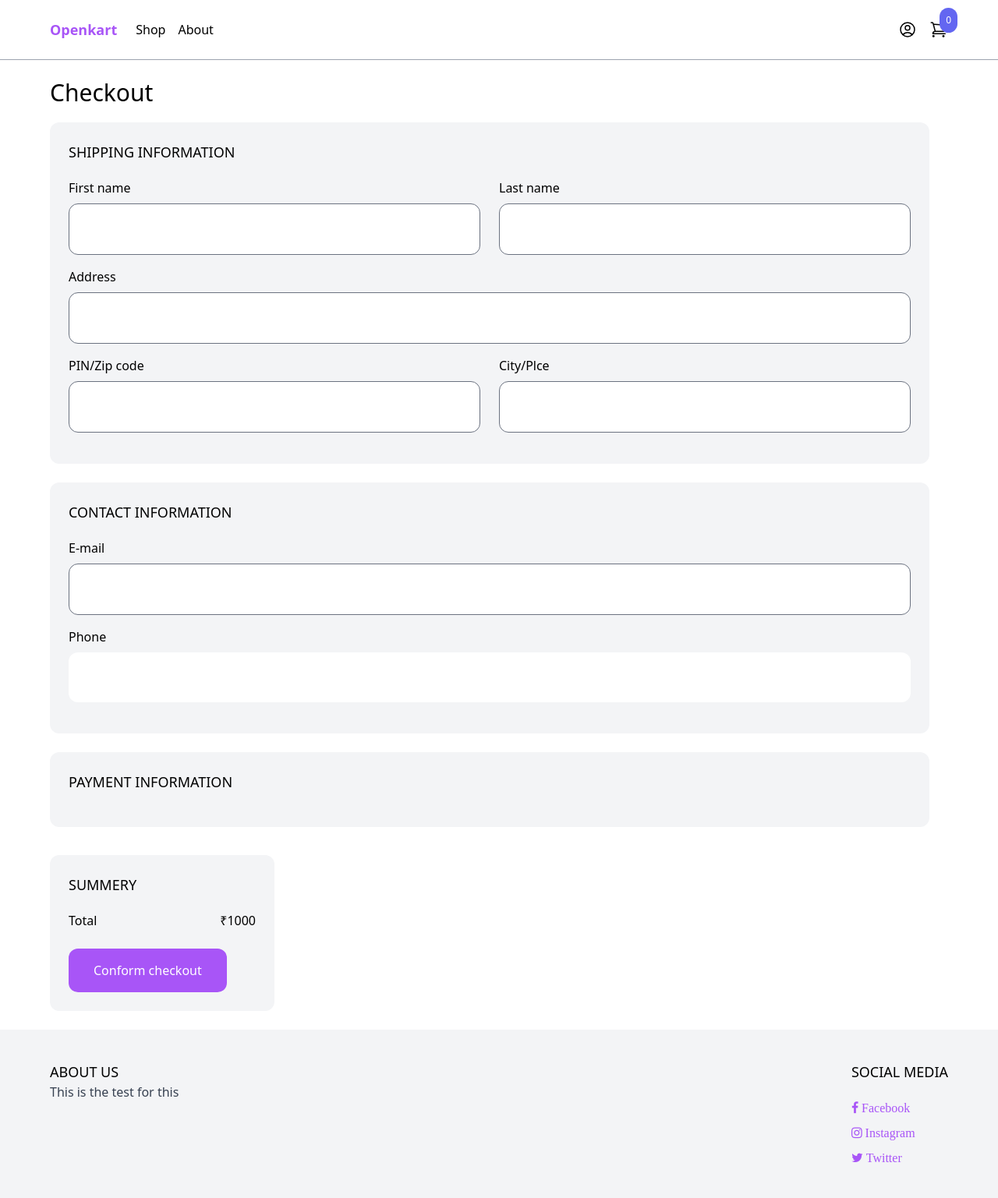
After one commit to sreeragprasannan/openkartnew, a Django app: page /cart/checkout/ in a window 1280 px wide. The commit adds this page. Shown: the whole page at 78% size. Run offline with Django 4.2, Linux system fonts and the light colour scheme; some libraries are stand-ins or nearby versions.

Commit message:
checkout page

```diff
--- /dev/null
+++ b/cart/templates/cart/checkout.html
@@ -0,0 +1,70 @@
+{% extends 'core/base.html' %}
+{% block content %}
+
+<div class="max-w-6xl mx-auto flex flex-wrap item-start py-6 px-6 xl:px-0">
+    <div class="products w-full lg:w3/4">
+        <h1 class= "inline-block mb-5 text-3xl">Checkout</h1>
+
+        <div class="w-full pr-6">
+            <div class="mb-6 p-6 bg-gray-100 rounded-xl">
+                <h2 class="mb-5 uppercase text-lg">Shipping information</h2>
+
+                <div class="flex space-x-6">
+                    <div class="w-1/2 mb-4">
+                        <label class="inline-block mb-2">First name</label>
+                        <input type="text" class="w-full p-5 rounded-xl">
+                    </div>
+                    <div class="w-1/2 mb-4">
+                        <label class="inline-block mb-2">Last name</label>
+                        <input type="text" class="w-full p-5 rounded-xl">
+                    </div>
+                </div>
+
+                <div class="mb-4">
+                    <label class="inline-block mb-2">Address</label>
+                    <input type="text" class="w-full p-5 rounded-xl">
+                </div>
+
+                <div class="flex space-x-6">
+                    <div class="w-1/2 mb-4">
+                        <label class="inline-block mb-2">PIN/Zip code</label>
+                        <input type="text" class="w-full p-5 rounded-xl">
+                    </div>
+                    <div class="w-1/2 mb-4">
+                        <label class="inline-block mb-2">City/Plce</label>
+                        <input type="text" class="w-full p-5 rounded-xl">
+                    </div>
+                </div>
+            </div>
+
+            <div class="mb-6 p-6 bg-gray-100 rounded-xl">
+                <h2 class="mb-5 uppercase text-lg">Contact information</h2>
+                <div class="mb-4">
+                    <label class="inline-block mb-2">E-mail</label>
+                    <input type="email" class="w-full p-5 rounded-xl">
+                </div>
+                <div class="mb-4">
+                    <label class="inline-block mb-2">Phone</label>
+                    <input type="phone" class="w-full p-5 rounded-xl">
+                </div>
+            </div>
+
+            <div class="mb-6 p-6 bg-gray-100 rounded-xl">
+                <h2 class="mb-5 uppercase text-lg">Payment information</h2>
+            </div>
+        </div>
+
+    </div>
+    <div class="summary w-full w-1/4 p-6 bg-gray-100 rounded-xl mt-3">
+        <h2 class="uppercase text-lg mb-5">Summery</h2>
+
+        <div class="mb-6 flex justify-between">
+            <span class="font-smibold">Total</span>
+            <span>₹1000</span>
+        </div>
+        <a href="#" class="inline-block px-8 py-4 rounded-xl bg-purple-500 hover:bg-purple-700 text-white">Conform checkout</a>
+   </div>
+
+</div>
+
+{% endblock %}
--- a/cart/views.py
+++ b/cart/views.py
@@ -7,3 +7,9 @@ def add_to_cart(request, product_id):
     cart.add(product_id)
 
     return render(request, 'cart/menu_cart.html')
+
+def cart(request):
+    return render(request, 'cart/cart.html')
+
+def checkout(request):
+    return render(request, 'cart/checkout.html')
--- a/core/templates/core/base.html
+++ b/core/templates/core/base.html
@@ -9,7 +9,7 @@
 
     <body>
         <link rel="stylesheet" href="https://cdnjs.cloudflare.com/ajax/libs/font-awesome/4.7.0/css/font-awesome.min.css">
-        <nav class ="border-b border-gray-300">
+        <nav class ="border-b border-gray-400">
             <div class="max-w-6xl mx-auto py-2 px-6 xl:px-0 flex items-center justify-between">
                 <div class="menu-left flex items-center space-x-6">
                     <a href="#" class="py-4 text-lg text-purple-500 font-semibold">Openkart</a>
--- a/openkart/urls.py
+++ b/openkart/urls.py
@@ -5,8 +5,8 @@ from django.urls import path,include
 from django.contrib.auth import views
 from core.views import frontpage,shop,signup
 from product.views import product
-from cart.views import add_to_cart
-from openkart import settings
+from cart.views import add_to_cart,cart,checkout
+
 
 urlpatterns = [
     path('', frontpage, name='frontpage'),
@@ -15,6 +15,8 @@ urlpatterns = [
     path('logout/', views.LogoutView.as_view(), name='logout'),
     path('shop/', shop, name='shop'),
     path('shop/<slug:slug>/', product, name='product'),
+    path('cart/', cart, name='cart'),
+    path('cart/checkout/', checkout, name='checkout'),
     path('add_to_cart/<int:product_id>/', add_to_cart, name= 'add_to_cart'),
     path("__reload__/", include("django_browser_reload.urls")),
     path('admin/', admin.site.urls),
--- a/theme/static/css/dist/styles.css
+++ b/theme/static/css/dist/styles.css
@@ -766,24 +766,36 @@ select {
   margin-right: auto;
 }
 
-.mb-12 {
-  margin-bottom: 3rem;
+.mb-6 {
+  margin-bottom: 1.5rem;
+}
+
+.mt-6 {
+  margin-top: 1.5rem;
+}
+
+.mt-3 {
+  margin-top: 0.75rem;
 }
 
 .mb-5 {
   margin-bottom: 1.25rem;
 }
 
+.mb-4 {
+  margin-bottom: 1rem;
+}
+
 .mb-2 {
   margin-bottom: 0.5rem;
 }
 
+.mb-12 {
+  margin-bottom: 3rem;
+}
+
 .mb-10 {
   margin-bottom: 2.5rem;
-}
-
-.mb-6 {
-  margin-bottom: 1.5rem;
 }
 
 .mt-2 {
@@ -792,10 +804,6 @@ select {
 
 .mb-3 {
   margin-bottom: 0.75rem;
-}
-
-.mt-6 {
-  margin-top: 1.5rem;
 }
 
 .mt-1 {
@@ -838,12 +846,24 @@ select {
   height: 1.5rem;
 }
 
+.w-full {
+  width: 100%;
+}
+
+.w-1\/4 {
+  width: 25%;
+}
+
+.w-3\/4 {
+  width: 75%;
+}
+
+.w-1\/2 {
+  width: 50%;
+}
+
 .w-6 {
   width: 1.5rem;
-}
-
-.w-full {
-  width: 100%;
 }
 
 .max-w-6xl {
@@ -882,16 +902,16 @@ select {
   justify-content: space-between;
 }
 
+.space-x-4 > :not([hidden]) ~ :not([hidden]) {
+  --tw-space-x-reverse: 0;
+  margin-right: calc(1rem * var(--tw-space-x-reverse));
+  margin-left: calc(1rem * calc(1 - var(--tw-space-x-reverse)));
+}
+
 .space-x-6 > :not([hidden]) ~ :not([hidden]) {
   --tw-space-x-reverse: 0;
   margin-right: calc(1.5rem * var(--tw-space-x-reverse));
   margin-left: calc(1.5rem * calc(1 - var(--tw-space-x-reverse)));
-}
-
-.space-x-4 > :not([hidden]) ~ :not([hidden]) {
-  --tw-space-x-reverse: 0;
-  margin-right: calc(1rem * var(--tw-space-x-reverse));
-  margin-left: calc(1rem * calc(1 - var(--tw-space-x-reverse)));
 }
 
 .space-y-2 > :not([hidden]) ~ :not([hidden]) {
@@ -906,12 +926,12 @@ select {
   margin-bottom: calc(1rem * var(--tw-space-y-reverse));
 }
 
+.rounded-xl {
+  border-radius: 0.75rem;
+}
+
 .rounded-full {
   border-radius: 9999px;
-}
-
-.rounded-xl {
-  border-radius: 0.75rem;
 }
 
 .border-0 {
@@ -926,9 +946,9 @@ select {
   border-bottom-width: 1px;
 }
 
-.border-gray-300 {
+.border-gray-400 {
   --tw-border-opacity: 1;
-  border-color: rgb(209 213 219 / var(--tw-border-opacity));
+  border-color: rgb(156 163 175 / var(--tw-border-opacity));
 }
 
 .bg-gray-50 {
@@ -936,14 +956,9 @@ select {
   background-color: rgb(249 250 251 / var(--tw-bg-opacity));
 }
 
-.bg-indigo-500 {
+.bg-gray-100 {
   --tw-bg-opacity: 1;
-  background-color: rgb(99 102 241 / var(--tw-bg-opacity));
-}
-
-.bg-purple-800 {
-  --tw-bg-opacity: 1;
-  background-color: rgb(107 33 168 / var(--tw-bg-opacity));
+  background-color: rgb(243 244 246 / var(--tw-bg-opacity));
 }
 
 .bg-purple-500 {
@@ -951,14 +966,14 @@ select {
   background-color: rgb(168 85 247 / var(--tw-bg-opacity));
 }
 
+.bg-indigo-500 {
+  --tw-bg-opacity: 1;
+  background-color: rgb(99 102 241 / var(--tw-bg-opacity));
+}
+
 .bg-white {
   --tw-bg-opacity: 1;
   background-color: rgb(255 255 255 / var(--tw-bg-opacity));
-}
-
-.bg-gray-100 {
-  --tw-bg-opacity: 1;
-  background-color: rgb(243 244 246 / var(--tw-bg-opacity));
 }
 
 .bg-red-200 {
@@ -966,36 +981,29 @@ select {
   background-color: rgb(254 202 202 / var(--tw-bg-opacity));
 }
 
-.bg-red-800 {
-  --tw-bg-opacity: 1;
-  background-color: rgb(153 27 27 / var(--tw-bg-opacity));
+.p-3 {
+  padding: 0.75rem;
 }
 
-.bg-gray-800 {
-  --tw-bg-opacity: 1;
-  background-color: rgb(31 41 55 / var(--tw-bg-opacity));
+.p-6 {
+  padding: 1.5rem;
 }
 
-.bg-gray-200 {
-  --tw-bg-opacity: 1;
-  background-color: rgb(229 231 235 / var(--tw-bg-opacity));
+.p-5 {
+  padding: 1.25rem;
 }
 
 .p-2 {
   padding: 0.5rem;
 }
 
-.p-6 {
-  padding: 1.5rem;
-}
-
 .p-4 {
   padding: 1rem;
 }
 
-.py-2 {
-  padding-top: 0.5rem;
-  padding-bottom: 0.5rem;
+.py-6 {
+  padding-top: 1.5rem;
+  padding-bottom: 1.5rem;
 }
 
 .px-6 {
@@ -1003,9 +1011,19 @@ select {
   padding-right: 1.5rem;
 }
 
+.px-8 {
+  padding-left: 2rem;
+  padding-right: 2rem;
+}
+
 .py-4 {
   padding-top: 1rem;
   padding-bottom: 1rem;
+}
+
+.py-2 {
+  padding-top: 0.5rem;
+  padding-bottom: 0.5rem;
 }
 
 .py-10 {
@@ -1018,22 +1036,20 @@ select {
   padding-right: 1rem;
 }
 
-.px-8 {
-  padding-left: 2rem;
-  padding-right: 2rem;
+.pr-6 {
+  padding-right: 1.5rem;
 }
 
-.py-6 {
-  padding-top: 1.5rem;
-  padding-bottom: 1.5rem;
+.pl-6 {
+  padding-left: 1.5rem;
+}
+
+.pt-1 {
+  padding-top: 0.25rem;
 }
 
 .pt-3 {
   padding-top: 0.75rem;
-}
-
-.pt-1 {
-  padding-top: 0.25rem;
 }
 
 .text-center {
@@ -1049,11 +1065,6 @@ select {
   line-height: 1;
 }
 
-.text-xs {
-  font-size: 0.75rem;
-  line-height: 1rem;
-}
-
 .text-lg {
   font-size: 1.125rem;
   line-height: 1.75rem;
@@ -1062,6 +1073,11 @@ select {
 .text-3xl {
   font-size: 1.875rem;
   line-height: 2.25rem;
+}
+
+.text-xs {
+  font-size: 0.75rem;
+  line-height: 1rem;
 }
 
 .text-2xl {
@@ -1090,6 +1106,11 @@ select {
   letter-spacing: 0em;
 }
 
+.text-gray-400 {
+  --tw-text-opacity: 1;
+  color: rgb(156 163 175 / var(--tw-text-opacity));
+}
+
 .text-white {
   --tw-text-opacity: 1;
   color: rgb(255 255 255 / var(--tw-text-opacity));
@@ -1115,16 +1136,6 @@ select {
   color: rgb(107 114 128 / var(--tw-text-opacity));
 }
 
-.text-gray-400 {
-  --tw-text-opacity: 1;
-  color: rgb(156 163 175 / var(--tw-text-opacity));
-}
-
-.text-purple-700 {
-  --tw-text-opacity: 1;
-  color: rgb(126 34 206 / var(--tw-text-opacity));
-}
-
 .filter {
   filter: var(--tw-blur) var(--tw-brightness) var(--tw-contrast) var(--tw-grayscale) var(--tw-hue-rotate) var(--tw-invert) var(--tw-saturate) var(--tw-sepia) var(--tw-drop-shadow);
 }
@@ -1133,14 +1144,14 @@ select {
   transition-timing-function: cubic-bezier(0.4, 0, 0.2, 1);
 }
 
+.hover\:bg-purple-700:hover {
+  --tw-bg-opacity: 1;
+  background-color: rgb(126 34 206 / var(--tw-bg-opacity));
+}
+
 .hover\:bg-gray-200:hover {
   --tw-bg-opacity: 1;
   background-color: rgb(229 231 235 / var(--tw-bg-opacity));
-}
-
-.hover\:bg-purple-700:hover {
-  --tw-bg-opacity: 1;
-  background-color: rgb(126 34 206 / var(--tw-bg-opacity));
 }
 
 .hover\:text-purple-800:hover {
```
Also changed, not shown: cart/templates/cart/cart.html (added, +60 -0 lines), db.sqlite3.
